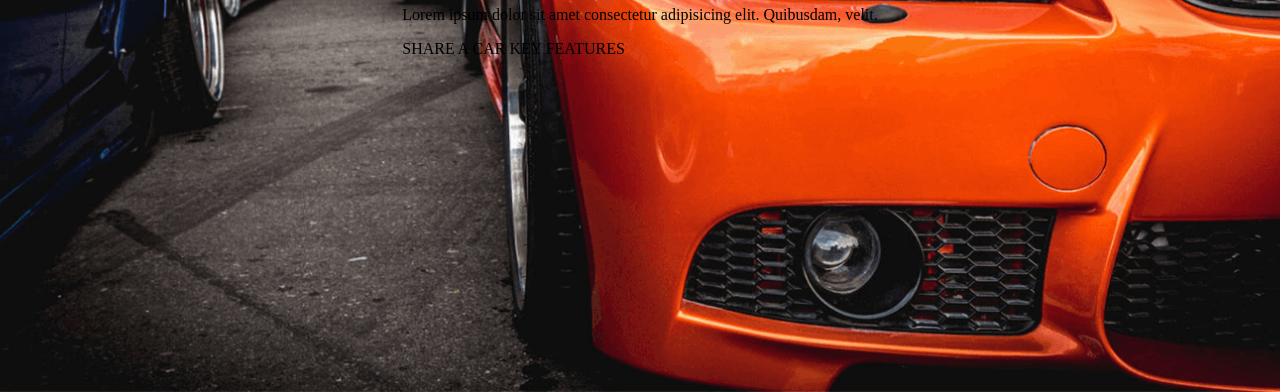
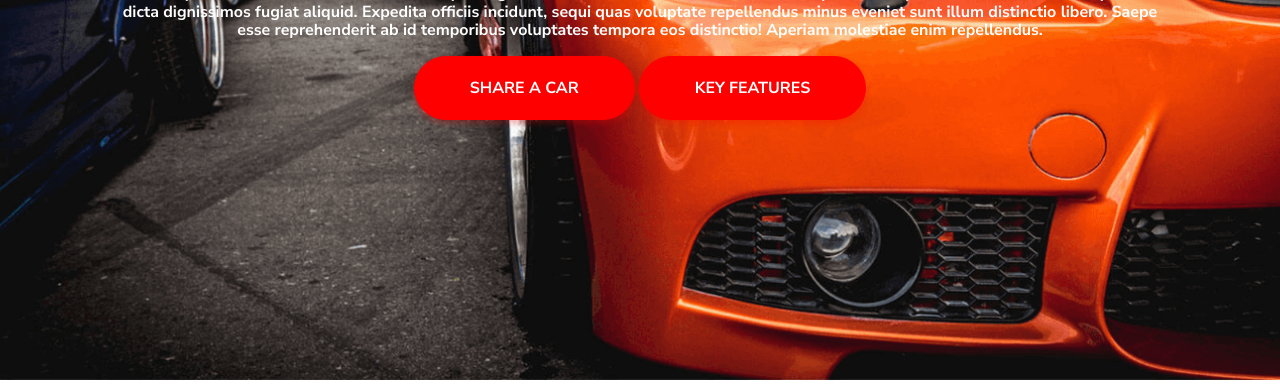
Before and after one commit to olekmorawski/car_sharing, a plain HTML site: page index.html in a window 1280 px wide. Shown: the part 412-804 px from the top of the page. Drawn offline with Linux system fonts and the light colour scheme.

Commit message:
Buttons added

```diff
--- a/index.html
+++ b/index.html
@@ -37,11 +37,16 @@
       <div class="intro_box">
         <h1 class="intro__hdl">CAR SHARING</h1>
         <p class="intro__lead">
-          Lorem ipsum dolor sit amet consectetur adipisicing elit. Quibusdam,
-          velit.</p>
+          Lorem ipsum dolor sit amet consectetur adipisicing elit. Molestias
+          reiciendis veniam, ratione optio odit expedita ut, vitae libero
+          voluptates, dicta dignissimos fugiat aliquid. Expedita officiis
+          incidunt, sequi quas voluptate repellendus minus eveniet sunt illum
+          distinctio libero. Saepe esse reprehenderit ab id temporibus
+          voluptates tempora eos distinctio! Aperiam molestiae enim repellendus.
+        </p>
         <div class="intro__box intro__box--row">
-          <a class="intro__btn">SHARE A CAR</a>
-          <a class="intro__btn">KEY FEATURES</a>
+          <a class="intro__btn btn btn-large">SHARE A CAR</a>
+          <a class="intro__btn btn btn-large">KEY FEATURES</a>
         </div>
       </div>
     </section>
--- a/styles/styles.css
+++ b/styles/styles.css
@@ -8,6 +8,54 @@ body {
   font-size: 16px;
 }
 
+.btn {
+  text-decoration: none;
+  background-color: var(--primary-color);
+  color: var(--secondary-color);
+  text-transform: uppercase;
+  font-family: "Nunito Sans", sans-serif;
+  font-weight: 700;
+  font-size: 0.875rem;
+  padding: 0.625rem 1.875rem;
+  border: 0.0625rem solid var(--primary-color);
+  border-radius: 2.5rem;
+  transition: all 400ms;
+  display: inline-block;
+  cursor: pointer;
+  box-shadow: 0 0.1875rem 0.375rem rgba(255, 0, 0, 0.3);
+}
+.btn:hover {
+  background-color: var(--secondary-color);
+  color: var(--primary-color);
+  border: 0.0625rem solid var(--secondary-color);
+}
+.btn-large {
+  font-size: 1rem;
+  padding: 1.375rem 3.4375rem;
+}
+
+.btn-secondary {
+  background-color: var(--secondary-color);
+  color: var(--primary-color);
+  border: 0.0625rem solid var(--secondary-color);
+}
+
+.btn-secondary:hover {
+  background-color: var(--primary-color);
+  color: var(--secondary-color);
+  border: 0.0625rem solid var(--primary-color);
+}
+.btn-outline {
+  background-color: var(--secondary-color);
+  color: var(--primary-color);
+  border: 0.0625rem solid var(--primary-color);
+}
+
+.btn-outline:hover {
+  background-color: var(--primary-color);
+  color: var(--secondary-color);
+  border: 0.0625rem solid var(--secondary-color);
+}
 .header {
   background-color: rgba(0, 0, 0, 0.4);
   border: 0.125rem solid rgba(255, 255, 255, 0.2);
@@ -77,15 +125,27 @@ body {
   display: flex;
   justify-content: center;
   align-items: center;
-  margin-top: -5.25rem;
+  margin-top: -6rem;
+  color: var(--secondary-color);
+  text-align: center;
+  font-family: "Nunito Sans", sans-serif;
 }
 .intro .intro__box {
 }
 .intro .intro__box.intro__box--row {
 }
 .intro .intro__hdl {
+  font-weight: 900;
+  font-size: 5.625rem;
+  text-shadow: 0 0.1875rem 0.375rem rgba(0, 0, 0, 0.25);
+  margin-bottom: 2.5rem;
+  margin-top: 0;
 }
 .intro .intro__lead {
+  font-weight: 700;
+  font-size: 1rem;
+  max-width: 65.375rem;
+  letter-spacing: 0;
 }
 .intro .intro__btn {
 }
```
